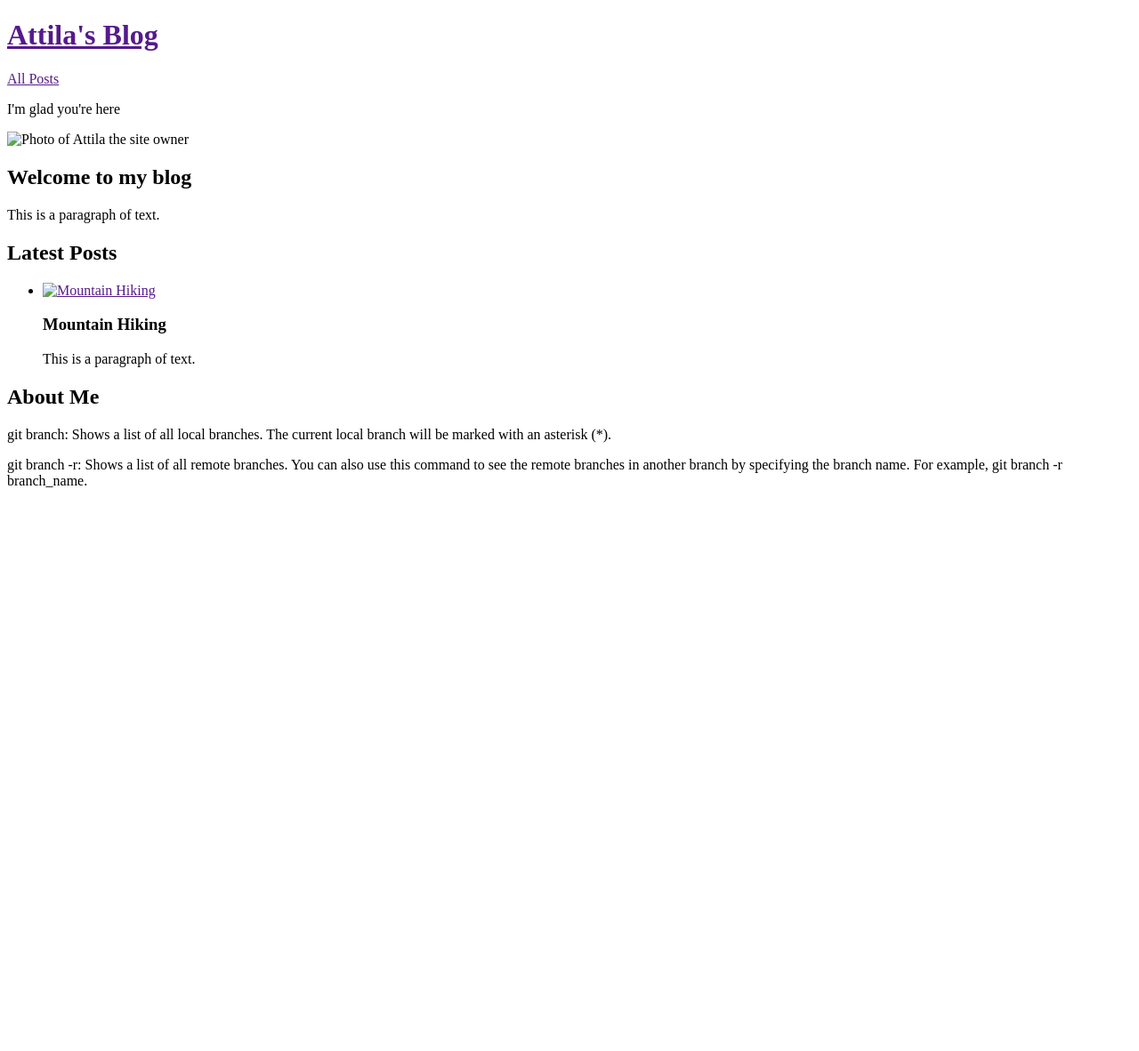
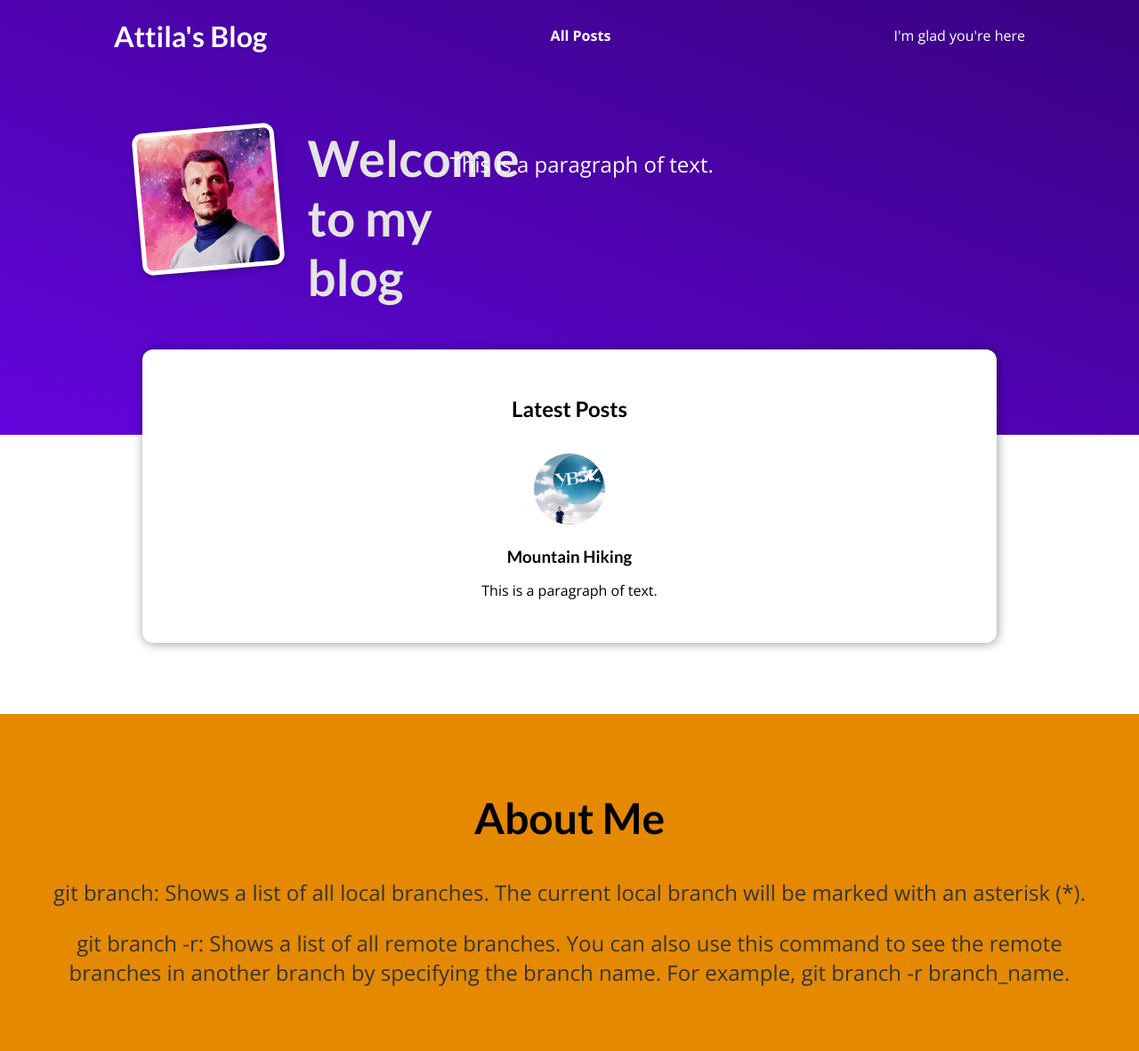
Before and after one commit to bordanattila/Personal-site-with-Django, a Django app: page / in a window 1280 px wide. Shown: the whole page at 89% size. Before the commit the page ends 548 px from the top, so only its background shows below. Run offline with Django 5.2, Linux system fonts and the light colour scheme.

Commit message:
adding some css and placeholder content

```diff
--- /dev/null
+++ b/blogapp/static/index.css
@@ -0,0 +1,79 @@
+#welcome {
+    background: linear-gradient(to right top, #6305dd, #390281);
+    padding: 6rem 12%;
+  }
+
+  #welcome header {
+    display: flex;
+    align-items: flex-start;
+    margin: 3rem auto;
+  }
+
+  #welcome img {
+    width: 10rem;
+    height: 10rem;
+    object-fit: cover;
+    object-position: top;
+    border: 5px solid white;
+    border-radius: 12px;
+    background-color: #ffe1bf;
+    transform: rotateZ(-5deg);
+    box-shadow: 0 2px 8px rgba(0, 0, 0, 0.25);
+  }
+
+  #welcome h2 {
+    font-size: 3.5rem;
+    margin: 0 0 0 2rem;
+    color: #e4e4e4;
+    width: 10rem;
+  }
+
+  #welcome p {
+    color: white;
+    font-size: 1.5rem;
+  }
+
+  #latest-posts {
+    background-color: white;
+    padding: 2rem;
+    border-radius: 12px;
+    width: 60rem;
+    margin: -6rem auto 2rem auto;
+    box-shadow: 1px 1px 12px rgba(0, 0, 0, 0.4);
+  }
+
+  #latest-posts h2 {
+    text-align: center;
+  }
+
+  #latest-posts ul {
+    list-style: none;
+    margin: 0;
+    padding: 0;
+    display: flex;
+    gap: 1rem;
+  }
+
+  #latest-posts li {
+    flex: 1;
+  }
+
+  #about {
+    text-align: center;
+    padding: 3rem;
+    background-color: #e48900;
+    margin-top: 5rem;
+  }
+
+  #about h2 {
+    font-size: 3rem;
+  }
+
+  #about p {
+    font-size: 1.5rem;
+    color: #353535;
+  }
+
+  .headerText {
+    color: white;
+  }
--- /dev/null
+++ b/blogapp/static/post.css
@@ -0,0 +1,43 @@
+.post {
+    display: flex;
+    flex-direction: column;
+    align-items: center;
+    text-align: center;
+  }
+
+  .post a {
+    text-decoration: none;
+    color: black;
+    transition: all 0.2s ease;
+    padding: 1rem;
+  }
+
+  .post a:hover,
+  .post a:active {
+    transform: scale(1.1);
+    background-color: #390281;
+    color: white;
+  }
+
+  .post img {
+    width: 5rem;
+    height: 5rem;
+    object-fit: cover;
+    border-radius: 50%;
+  }
+
+  .post h3 {
+    margin: 0.25rem 0;
+  }
+
+  .post time {
+    color: #666666;
+    margin: 0.25rem;
+    font-style: italic;
+    font-size: 0.85rem;
+  }
+
+  .post:hover time,
+  .post:active time {
+    color: white;
+  }
--- /dev/null
+++ b/blogapp/templates/blog/includes/post.html
@@ -0,0 +1,11 @@
+{% load static %}
+
+<li>
+    <article class="post">
+      <a href=""><img src="{% static "blogapp/images/random.jpg" %}" alt="Mountain Hiking" /></a>
+      <div class="post-content">
+        <h3>Mountain Hiking</h3>
+        <p>This is a paragraph of text.</p>
+      </div>
+    </article>
+  </li>
--- a/blogapp/templates/blog/index.html
+++ b/blogapp/templates/blog/index.html
@@ -1,21 +1,20 @@
 {% extends 'layout.html' %}
+{% load static %}
+
+{% block css_files%}
+<link rel="stylesheet" href="{% static 'post.css' %}">
+<link rel="stylesheet" href="{% static 'index.css' %}">
+{% endblock %}
 
 {% block title %}
   My Blog
 {% endblock %}
 
+
 {% block content %}
-  <header id="main-navigatioin">
-    <h1><a href="">Attila's Blog</a></h1>
-    <nav>
-      <a href="">All Posts</a>
-    </nav>
-    <p>I'm glad you're here</p>
-  </header>
-
   <section id="welcome">
     <header>
-      <img src="" alt="Photo of Attila the site owner" />
+      <img src="{% static "blogapp/images/me.jpg" %}" alt="Photo of Attila the site owner" />
       <h2>Welcome to my blog</h2>
       <p>This is a paragraph of text.</p>
     </header>
@@ -23,15 +22,7 @@
   <section id="latest-posts">
     <h2>Latest Posts</h2>
     <ul>
-      <li>
-        <article class="post">
-          <a href=""><img src="" alt="Mountain Hiking" /></a>
-          <div class="post-content">
-            <h3>Mountain Hiking</h3>
-            <p>This is a paragraph of text.</p>
-          </div>
-        </article>
-      </li>
+        {% include "blog/includes/post.html" %}
     </ul>
   </section>
 
--- a/blogapp/views.py
+++ b/blogapp/views.py
@@ -8,7 +8,7 @@ def starting_page(request):
 
 
 def posts(request):
-    pass
+    return render(request, "blog/posts_page.html")
 
 
 def post_detail(request):
--- a/personal_site/urls.py
+++ b/personal_site/urls.py
@@ -16,8 +16,14 @@ Including another URLconf
 """
 from django.contrib import admin
 from django.urls import path, include
+from django.contrib.staticfiles.urls import staticfiles_urlpatterns
+from django.conf.urls.static import static
+from django.conf import settings
 
 urlpatterns = [
     path('admin/', admin.site.urls),
     path("", include("blogapp.urls"))
 ]
+
+urlpatterns += staticfiles_urlpatterns()
+urlpatterns += static(settings.MEDIA_URL, document_root=settings.MEDIA_ROOT)
--- /dev/null
+++ b/static/styles.css
@@ -0,0 +1,49 @@
+
+@import url('https://fonts.googleapis.com/css2?family=Lato:wght@400;700&family=Open+Sans:wght@400;700&display=swap');
+
+* {
+  box-sizing: border-box;
+}
+
+html {
+  font-family: 'Open Sans', 'Lato', sans-serif;
+}
+
+body {
+  margin: 0;
+}
+
+h1,
+h2,
+h3 {
+  font-family: 'Lato', sans-serif;
+  font-weight: bold;
+}
+
+#main-navigation {
+  width: 100%;
+  height: 5rem;
+  display: flex;
+  justify-content: space-between;
+  align-items: center;
+  padding: 0 10%;
+  position: absolute;
+  top: 0;
+  left: 0;
+}
+
+#main-navigation a {
+  text-decoration: none;
+  color: white;
+  font-weight: bold;
+}
+
+#main-navigation a:hover,
+#main-navigation a:active {
+  color: #cf79f1;
+}
+
+#main-navigation h1 a:hover,
+#main-navigation h1 a:active {
+  color: white;
+}
--- a/templates/layout.html
+++ b/templates/layout.html
@@ -5,11 +5,19 @@
 <head>
     <meta charset="UTF-8">
     <meta name="viewport" content="width=device-width, initial-scale=1.0">
+    <link rel="stylesheet" type="text/css" href="{% static "styles.css" %}" >
     {% block css_files%}
     {% endblock %}
     <title>{%block title%}{% endblock %}</title>
 </head>
 <body>
+    <header id="main-navigation">
+        <h1><a href="">Attila's Blog</a></h1>
+        <nav>
+          <a href="">All Posts</a>
+        </nav>
+        <p class="headerText">I'm glad you're here</p>
+      </header>
     {% block content %}
     {% endblock %}
 </body>
```
Also changed, not shown: blogapp/static/post_detail.css (added, +62 -0 lines), blogapp/static/posts_page.css (added, +43 -0 lines), blogapp/templates/blog/posts_page.html (added, +20 -0 lines), personal_site/settings.py (+13 -1 lines), blogapp/static/blogapp/images/dragon-ball-z.jpg (added), blogapp/static/blogapp/images/harley_quinn.jpg (added), blogapp/static/blogapp/images/me.jpg (added), blogapp/static/blogapp/images/random.jpg (added), blogapp/static/blogapp/images/yogurt.JPG (added).
